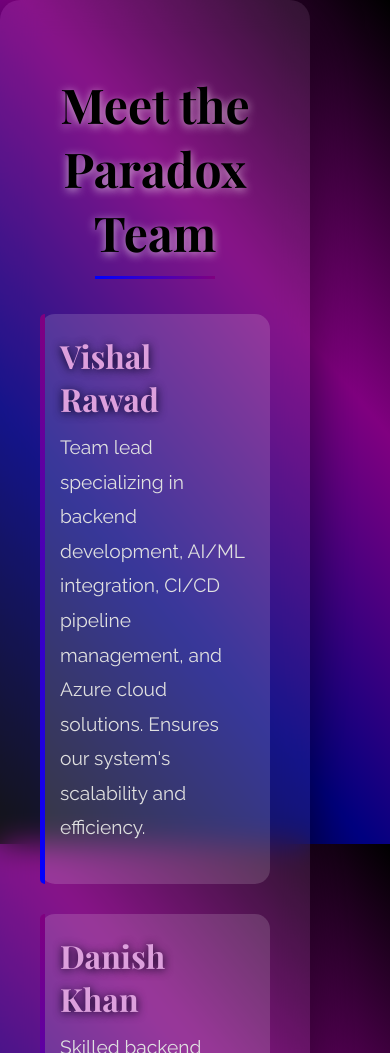
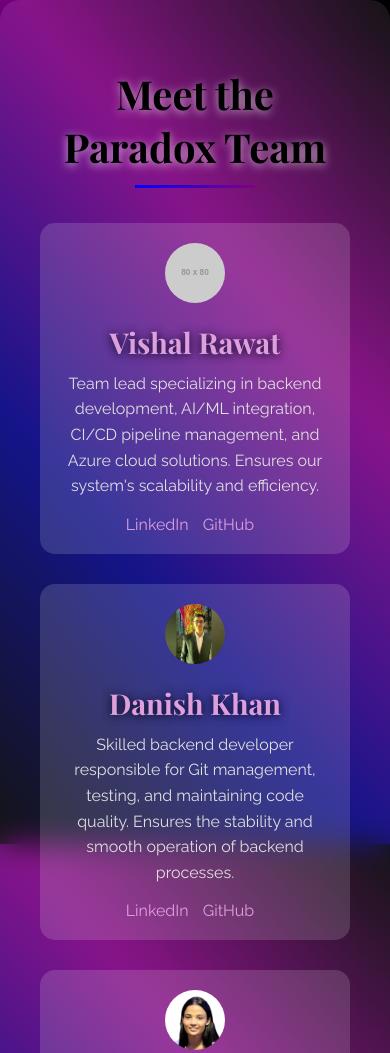
Before and after one commit to adiibaba239/Paradox_introduction, a plain HTML site: page index.html in a window 390 px wide. Shown: the top 1053 px of the page. Drawn offline with nearby package versions, Linux system fonts and the light colour scheme; placeholder pictures from the web are drawn by us.

Commit message:
IMAGES AND LINKS ADDED

```diff
--- a/index.html
+++ b/index.html
@@ -27,6 +27,7 @@
             box-shadow: 0 20px 50px rgba(0, 0, 0, 0.5);
             border-radius: 20px;
             backdrop-filter: blur(15px);
+            overflow: hidden;
         }
 
         h1 {
@@ -57,38 +58,46 @@
             background: rgba(255, 255, 255, 0.15);
             position: relative;
             transition: transform 0.3s ease, box-shadow 0.3s ease;
+            display: flex;
+            align-items: center;
+            gap: 20px;
         }
 
         .team-member:hover {
-            transform: translateY(-10px);
-            transform:translateX(+10px);
-            box-shadow: 0 20px 50px rgba(0, 25, 25, 22);
+            transform: translateY(-10px) translateX(10px);
+            box-shadow: 0 20px 50px rgba(0, 25, 25, 0.5);
+        }
+
+        .team-member img {
+            width: 80px;
+            height: 80px;
+            border-radius: 50%;
+            object-fit: cover;
         }
 
         .team-member h2 {
             font-family: 'Playfair Display', serif;
             font-size: 2em;
             margin: 0;
-            color:#DDA0DD;
+            color: #DDA0DD;
             text-shadow: 0px 1px 10px rgba(0, 2, 22, 255);
         }
 
         .team-member p {
-            font-size: 1.2em;
+            font-size: 1.1em;
             color: #e0e0e0;
             margin-top: 10px;
-            line-height: 1.8;
+            line-height: 1.6;
         }
 
-        .team-member:before {
-            content: '';
-            position: absolute;
-            width: 5px;
-            height: 100%;
-            background: linear-gradient(180deg, purple, blue);
-            left: 0;
-            top: 0;
-            border-radius: 15px 0 0 15px;
+        .social-links {
+            margin-top: 10px;
+        }
+
+        .social-links a {
+            color: #DDA0DD;
+            margin-right: 10px;
+            text-decoration: none;
         }
 
         footer {
@@ -113,6 +122,7 @@
                 opacity: 0;
                 transform: translateY(20px);
             }
+
             100% {
                 opacity: 1;
                 transform: translateY(0);
@@ -151,6 +161,30 @@
             animation: fadeIn 1s ease 1.5s forwards;
         }
 
+        @media (max-width: 768px) {
+            h1 {
+                font-size: 2.5em;
+            }
+
+            .team-member {
+                flex-direction: column;
+                align-items: center;
+                text-align: center;
+            }
+
+            .team-member img {
+                width: 60px;
+                height: 60px;
+            }
+
+            .team-member h2 {
+                font-size: 1.8em;
+            }
+
+            .team-member p {
+                font-size: 1em;
+            }
+        }
     </style>
 </head>
 
@@ -159,49 +193,107 @@
         <h1>Meet the Paradox Team</h1>
 
         <div class="team-member">
-            <h2>Vishal Rawad</h2>
+            <img src="https://via.placeholder.com/80" alt="Vishal Rawad">
+            <div>
+                <h2>Vishal Rawat</h2>
                 <p>Team lead specializing in backend development, AI/ML integration, CI/CD pipeline management, and Azure cloud solutions. Ensures our system's scalability and efficiency.</p>
+                <div class="social-links">
+                    <a href="#" target="_blank">LinkedIn</a>
+                    <a href="#" target="_blank">GitHub</a>
+                </div>
+            </div>
         </div>
 
         <div class="team-member">
+            <img src="images/Danish.jpg" alt="Danish Khan">
+            <div>
                 <h2>Danish Khan</h2>
                 <p>Skilled backend developer responsible for Git management, testing, and maintaining code quality. Ensures the stability and smooth operation of backend processes.</p>
+                <div class="social-links">
+                    <a href="www.linkedin.com/in/danishkhan229" target="_blank">LinkedIn</a>
+                    <a href="www.github.com/Danish451" target="_blank">GitHub</a>
+                </div>
+            </div>
         </div>
 
         <div class="team-member">
+            <img src="images/ishika.png" alt="Ishika Patni">
+            <div>
                 <h2>Ishika Patni</h2>
                 <p>Creative and detail-oriented frontend developer focused on building intuitive user interfaces and conducting comprehensive testing to ensure an exceptional user experience.</p>
+                <div class="social-links">
+                    <a href="https://www.linkedin.com/in/ishika-patni-66227a228" target="_blank">LinkedIn</a>
+                    <a href="https://github.com/ishika3838" target="_blank">GitHub</a>
+                </div>
+            </div>
         </div>
 
         <div class="team-member">
+            <img src="images/tushar.jpg" alt="Tushar Kumar Sahu">
+            <div>
                 <h2>Tushar Kumar Sahu</h2>
                 <p>Frontend developer with strong debugging skills, ensuring our applications run smoothly and deliver a seamless user experience.</p>
+                <div class="social-links">
+                    <a href="https://linkedin.com/in/tushar-kumar-sahu-8a7245250" target="_blank">LinkedIn</a>
+                    <a href="https://github.com/KumarTusharSahu" target="_blank">GitHub</a>
+                </div>
+            </div>
         </div>
 
         <div class="team-member">
+            <img src="https://via.placeholder.com/80" alt="Manav Modi">
+            <div>
                 <h2>Manav Modi</h2>
                 <p>Frontend developer and admin panel integration specialist, ensuring fluid functionality across all platforms by bridging user interface and backend services.</p>
+                <div class="social-links">
+                    <a href="#" target="_blank">LinkedIn</a>
+                    <a href="#" target="_blank">GitHub</a>
+                </div>
+            </div>
         </div>
 
         <div class="team-member">
+            <img src="https://via.placeholder.com/80" alt="Chinkle Rathore">
+            <div>
                 <h2>Chinkle Rathore</h2>
                 <p>Backend developer with expertise in admin panel integration, playing a crucial role in managing server-side operations, ensuring system security and performance.</p>
+                <div class="social-links">
+                    <a href="#" target="_blank">LinkedIn</a>
+                    <a href="#" target="_blank">GitHub</a>
+                </div>
+            </div>
         </div>
 
         <div class="team-member">
+            <img src="images/aditya.jpg" alt="Bhavik Jha">
+            <div>
                 <h2>Aditya Dadhich</h2>
                 <p>Python developer and AI/ML handler, responsible for creating the Maruti AI model. Managed its scalability, ensured robustness, and integrated it into the website for smooth operations.</p>
+
+                <div class="social-links">
+                    <a href="https://www.linkedin.com/in/aditya-dadhich-0b872b264/" target="_blank">LinkedIn</a>
+                    <a href="https://github.com/adiibaba239" target="_blank">GitHub</a>
+                </div>
+            </div>
         </div>
 
         <div class="team-member">
+            <img src="https://via.placeholder.com/80" alt="Vansh Kothari">
+            <div>
                 <h2>Maruti</h2>
             <p>I am Maruti, a question-answering system developed by Aditya Dadhich. I can answer queries based on the information provided in documents or books. Still learning, excited to assist you more in the future.</p>
+
+                <div class="social-links">
+                    <a href="#" target="_blank">LinkedIn</a>
+                    <a href="#" target="_blank">GitHub</a>
+                </div>
             </div>
         </div>
 
         <footer>
-        &copy; 2024 Paradox Team. All Rights Reserved.
+            <p>&copy; 2024 Paradox Team. All rights reserved.</p>
         </footer>
+    </div>
 </body>
 
 </html>
```
Also changed, not shown: images/Danish.jpg (added), images/aditya dadhich.jpeg (added), images/aditya.jpg (added), images/ishika.png (added), images/tushar.jpg (added). Lines whose indentation alone changed are shown as unchanged.
